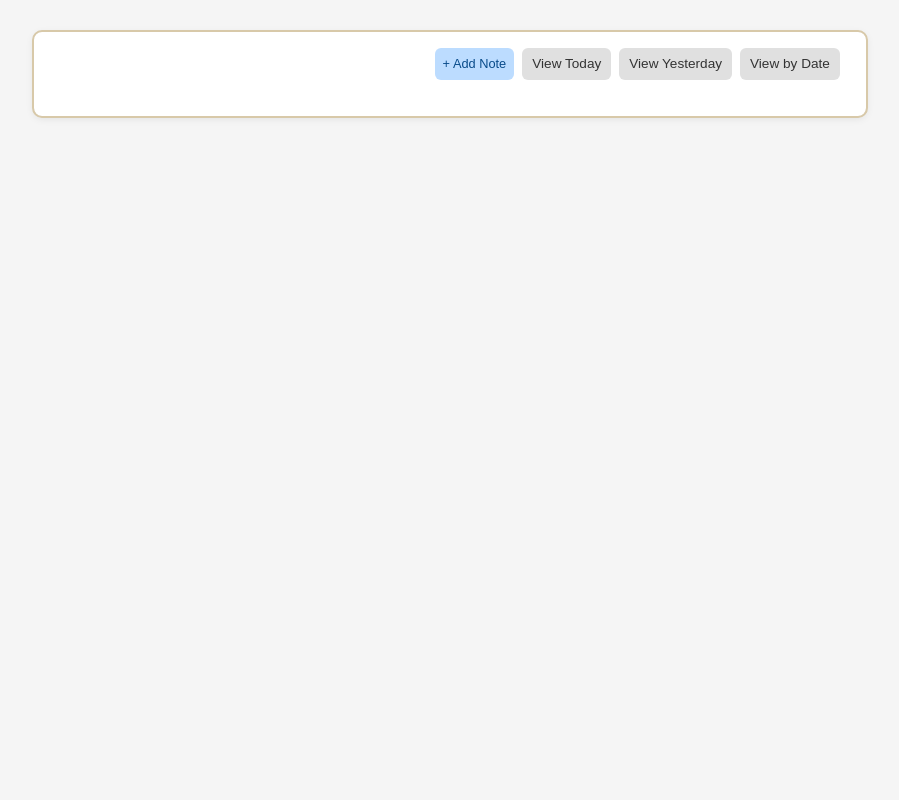
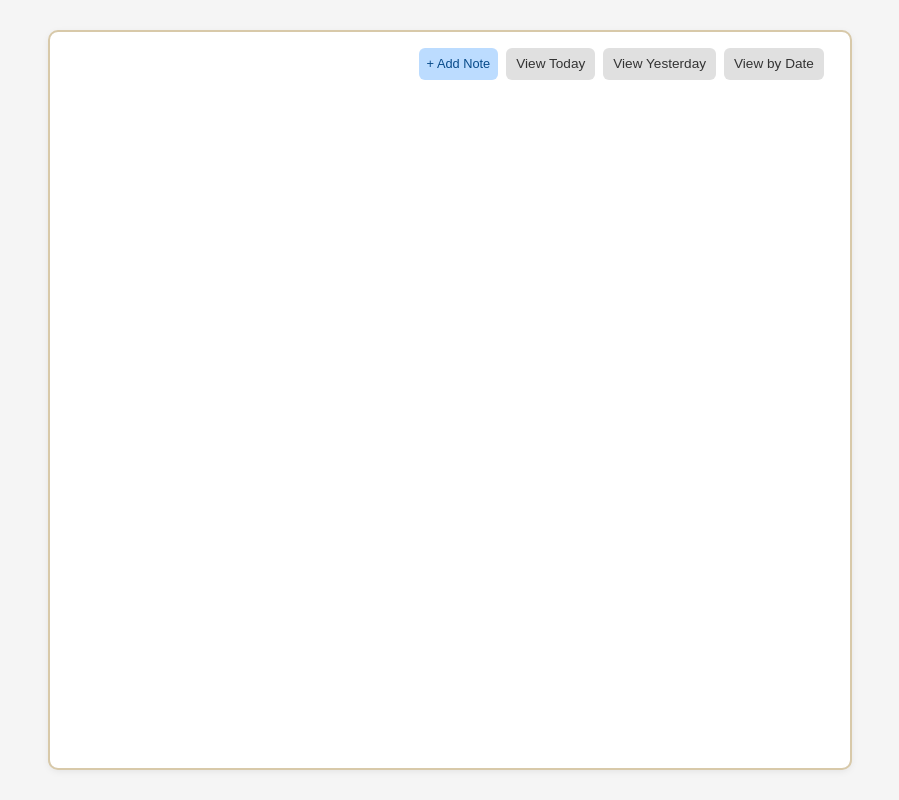
Before and after one commit to simonbg123/taskstack, a React (Vite) app: page / in a window 1280 px wide. Shown: the whole page, without its empty margins (190-1089 px from the left). Built offline with nearby package versions, Linux system fonts and the light colour scheme.

Commit message:
UI fine-tuning

```diff
--- a/src-tauri/tauri.conf.json
+++ b/src-tauri/tauri.conf.json
@@ -13,8 +13,9 @@
     "windows": [
       {
         "title": "taskstack",
-        "width": 800,
-        "height": 600
+        "width": 520,
+        "height": 820,
+        "minWidth": 520
       }
     ],
     "security": {
--- a/src/App.css
+++ b/src/App.css
@@ -13,9 +13,10 @@ body {
 }
 
 .app-container {
-  outline: 2px solid #d8c9a9 !important; /* #b0b7c3 */
+  outline: 2px solid #d8c9a9 !important;
   width: 90%;
   max-width: 800px;
+  height: calc(100vh - 4rem);
   margin: 2rem auto;
   background: #fff;
   border-radius: 8px;
@@ -24,7 +25,18 @@ body {
   display: flex;
   flex-direction: column;
   transition: width 0.3s ease;
+  box-sizing: border-box;
 }
+
+.notes-list {
+  flex: 1;
+  overflow-y: auto;
+  padding-right: 4px;
+  margin-top: 0.5rem;
+  margin-bottom: 0.5rem;
+}
+
+
 
 .top-bar {
   display: flex;
@@ -32,6 +44,11 @@ body {
   gap: var(--topbar-gap);
   margin-bottom: 1.25rem;
   margin-right: calc(-1 * (var(--app-padding) + var(--topbar-gap) / 2));
+}
+
+.top-bar.digest {
+  margin-right: 0;
+  justify-content: flex-end;
 }
 
 /* --- Normalize all top-bar buttons and date picker --- */
--- a/src/DigestView.tsx
+++ b/src/DigestView.tsx
@@ -12,7 +12,7 @@ export function DigestView({
     : '—';
   return (
     <>
-      <div className="top-bar">
+      <div className="top-bar digest">
         <button className="btn secondary subtle" onClick={onBack}>
           ← Back
         </button>
--- a/src/MainNotesView.tsx
+++ b/src/MainNotesView.tsx
@@ -124,6 +124,7 @@ export function MainNotesView({
         }}
       >
         <SortableContext items={notes.map((n) => n.id)} strategy={verticalListSortingStrategy}>
+          <div className="notes-list">
             <ul style={{ listStyle: 'none', padding: 0, margin: 0 }}>
               {notes.map((note) => (
                 <SortableNote
@@ -141,6 +142,7 @@ export function MainNotesView({
                 />
               ))}
             </ul>
+          </div>
         </SortableContext>
       </DndContext>
     </>
```
Lines whose indentation alone changed are shown as unchanged.
